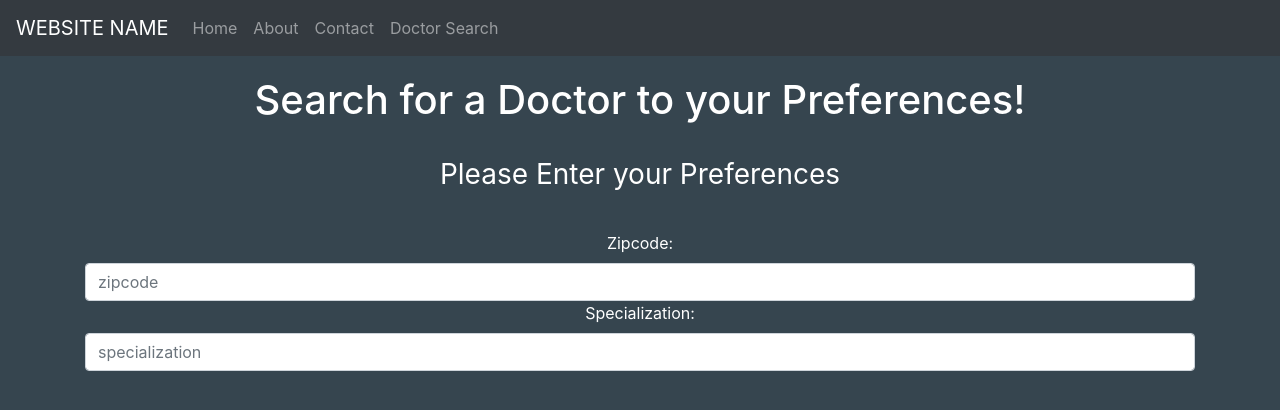
After one commit to alex-iliarski/MadHacks, a Flask app: page /docquery in a window 1280 px wide. The commit adds this page. Shown: the top 410 px of the page. Run offline with Flask 2, Linux system fonts and the light colour scheme.

Commit message:
added docquery.html

```diff
--- /dev/null
+++ b/webpage/forms.py
@@ -0,0 +1,20 @@
+from flask_wtf import FlaskForm
+from wtforms import StringField, PasswordField, SubmitField, SelectField, SelectMultipleField
+from wtforms.validators import Length, EqualTo, Email, DataRequired, ValidationError
+
+class QueryForm(FlaskForm):
+
+    def validate_zipcode(self, zipcode):
+        if len(zipcode.data) != 5:
+            raise ValidationError('Zipcode must be 5 digits long.')
+        if not zipcode.data.isdigit():
+            raise ValidationError('Zipcode must be numeric.')
+
+    zipcode = StringField(label='Zipcode:', validators=[Length(min=5, max=5), DataRequired()])
+    specialization = SelectMultipleField(label='Specialization:', choices=[('gen_prac', 'General Practitioner'), ('obgyn', 'OBGYN'), ('optomologist', 'Optomologist')], validators=[])
+    years_experience = StringField(label='Minimum Years of Experience:', validators=[Length(max=2)])
+    insurance = SelectMultipleField(label='Insurance:', choices=[('aetna', 'Aetna'), ('blue_cross', 'Blue Cross'), ('cigna', 'Cigna'), ('humana', 'Humana'), ('medicare', 'Medicare'), ('medicaid', 'Medicaid'), ('united_healthcare', 'United Healthcare'), ('alina', 'Alina Health')], validators=[])
+    lang = SelectField(label="Preferred Language: ", choices=[('english', 'English'), ('spanish', 'Spanish')], validators=[])
+    gender = SelectMultipleField(label="Preffered Gender: ", choices=[('nopref', 'No Preference'), ('male', 'Male'), ('female', 'Female'), ('other', 'Other')], validators=[])
+
+    submit = SubmitField(label='Search For Doctors')
--- a/webpage/routes.py
+++ b/webpage/routes.py
@@ -2,6 +2,7 @@ from webpage import app
 from flask import render_template, redirect, url_for, flash
 from webpage import db
 from flask_login import login_user, logout_user, login_required
+from webpage.forms import QueryForm
 
 @app.route('/')
 @app.route('/home')
@@ -15,3 +16,21 @@ def about():
 @app.route('/contact')
 def contact():
     return render_template('contact.html')
+
+
+@app.route('/docquery')
+def docquery():
+    form = QueryForm()
+
+
+    if form.validate_on_submit():
+        # # make query and redirect to results page
+        # query_to_create = None
+        # return redirect(url_for('query_results'))
+        return redirect(url_for('docquery'))
+
+    if form.errors != {}: #If there are not errors from the validations
+        for err_msg in form.errors.values():
+            flash(f'There was an error with creating a user: {err_msg}', category='danger')
+
+    return render_template('docquery.html', form=form)
--- a/webpage/templates/base.html
+++ b/webpage/templates/base.html
@@ -30,6 +30,9 @@
                 <li class="nav-item">
                     <a class="nav-link" href="{{ url_for('contact') }}">Contact</a>
                 </li>
+                <li class="nav-item">
+                    <a class="nav-link" href="{{ url_for('docquery') }}">Doctor Search</a>
+                </li>
             </ul>
 
     </nav>
--- /dev/null
+++ b/webpage/templates/docquery.html
@@ -0,0 +1,35 @@
+{% extends 'base.html' %}
+
+{% block page_title %}
+    Search for a Doctor to your Preferences!
+{% endblock %}
+
+{% block page_content %}
+    <div class = "text-center">
+        <div class="container">
+            <h1>Search for a Doctor to your Preferences!</h1>
+
+            <form method="POST" style="color:white">
+                {{ form.hidden_tag() }}
+
+                <!-- can add logo here if wanted -->
+                <img class="mb-4" src="" alt="">
+
+                <h1 class="h3 mb-3 font-weight-normal">
+                    Please Enter your Preferences
+                </h1>
+                <br>
+                {{ form.zipcode.label() }}
+                {{ form.zipcode(class="form-control", placeholder="zipcode") }}
+
+                {{ form.specialization.label() }}
+                {{ form.zipcode(class="form-control", placeholder="specialization") }}
+
+                <br>
+
+            </form>
+
+
+        </div>
+    </div>
+{% endblock %}
```
